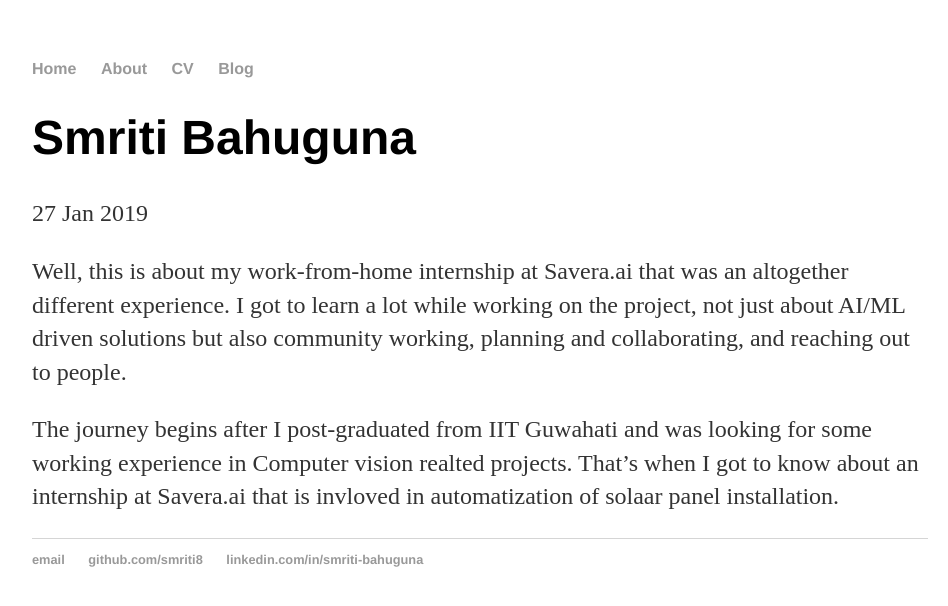
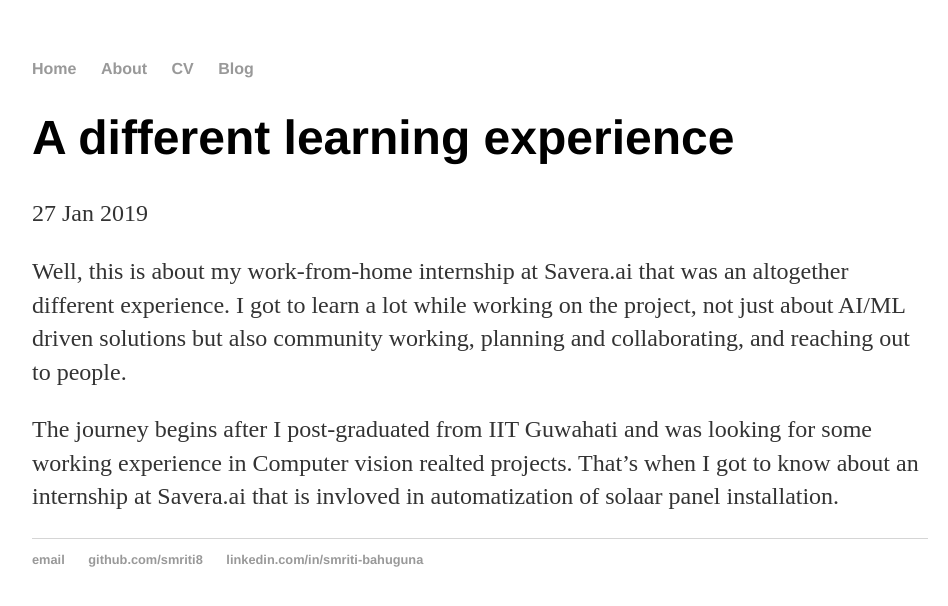
Before and after one commit to smriti8/smriti8.github.io, a Jekyll site: the page built from _posts/2019-01-27-a-different-learning-experience.md, in a window 1280 px wide. Shown: the top 606 px of the page, without its empty margins (160-1108 px from the left). Built offline with Jekyll 4.4.1, drawn with Linux system fonts in a browser that asks for light colours.

Commit message:
Update 2019-01-27-a-different-learning-experience.md
Updated blog title

```diff
--- a/_posts/2019-01-27-a-different-learning-experience.md
+++ b/_posts/2019-01-27-a-different-learning-experience.md
@@ -1,6 +1,6 @@
 ---
 layout: post
-title: "Smriti Bahuguna"
+title: "A different learning experience"
 date: 2019-01-27
 ---
 
```
